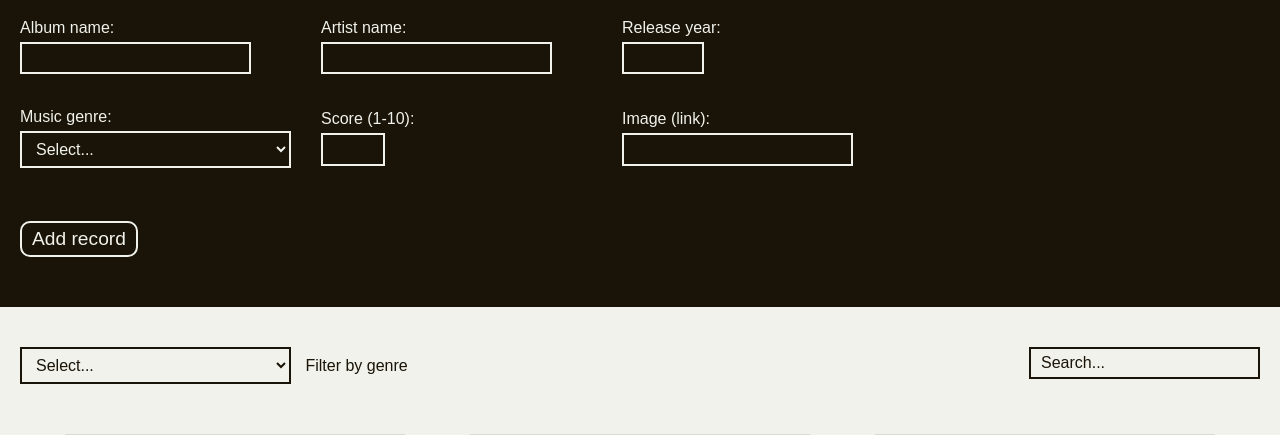
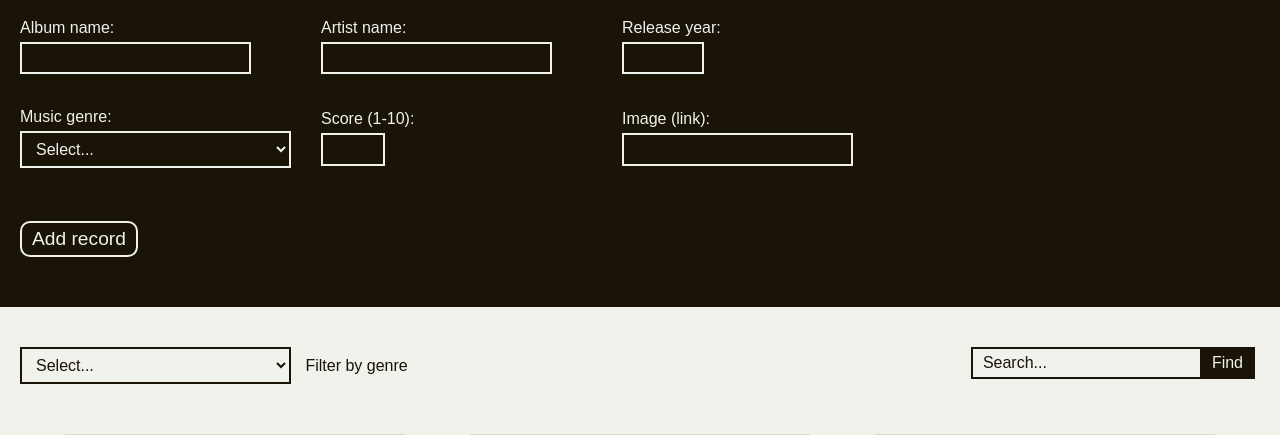
Before and after one commit to Benpeake/collection, a PHP site: page / in a window 1280 px wide. Shown: the part 140-575 px from the top of the page. Run offline with PHP 8.4, Linux system fonts and the light colour scheme; data comes from the database, SQL or seed files in the repository; some web fonts are replaced.

Commit message:
search bar working

```diff
--- a/css/styles.css
+++ b/css/styles.css
@@ -262,6 +262,35 @@ input{
   margin: 40px 10px 0 20px;
 }
 
+.filterText{
+  background-color: var(--white);
+  border: 2px solid var(--black);
+  color: var(--black);
+  margin-right: 0 !important;
+}
+
+.filterTextSubmit{
+  background-color: var(--black);
+  border: 2px solid var(--black);
+  color: var(--white);
+  margin-left: -2px !important;
+}
+
+.filterTextSubmit:hover{
+  background-color: var(--white);
+  border: 2px solid var(--black);
+  color: var(--black);
+  cursor: pointer;
+}
+
+.searchbar{
+  display: flex;
+  flex-direction: row;
+  flex-direction: start;
+  margin-top: 40px;
+  margin-right: 25px;
+}
+
 #textFilter{
   margin-right: 20px;
 }
--- a/index.php
+++ b/index.php
@@ -32,6 +32,7 @@ $newScore = $_POST['newScore'] ?? false;
 $newImg = $_POST['newImg'] ?? false;
 $CurrentrecordId  = $_POST['recordIDUpdate'] ?? false;
 $genreFilterID = $_GET['selectGenre'] ?? null;
+$textFilter = $_GET['textFilter'] ?? null;
 
 //on new record submit...
 if (isset($_POST['newRecord'])) {
@@ -114,11 +115,20 @@ if (isset($_POST['addRecordForm'])) {
     unset($_GET['updated']);
 }
 
+
+
 // Either show all products or filtered records...
 if (isset($_GET['selectGenre'])) {
     $allRecords = $recordModel->getAllRecords(0, $genreFilterID);
+    if(isset($_GET['filterTextSubmit'])){
+        $allRecords = $recordModel->getAllRecords(0, $genreFilterID, $textFilter);
+    }
 } else {
     $allRecords = $recordModel->getAllRecords(0);
+    //handle search bar
+if(isset($_GET['filterTextSubmit'])){
+    $allRecords = $recordModel->getAllRecords(0, null, $textFilter);
+}
 }
 
 ?>
@@ -292,7 +302,10 @@ if (isset($_GET['selectGenre'])) {
             <label for='selectGenre'>Filter by genre</label>
         </form>
         <form method="GET" id='textFilterForm'>
-            <input type="text" class="filter" name='textFilter' id='textFilter' placeholder="Search..."/>
+            <div class="searchbar">
+                <input type="text" class="filterText" name='textFilter' id='textFilter' placeholder="Search..."/>
+                <input type="submit" class="filterTextSubmit" name='filterTextSubmit' id='textFilterSubmit' value="Find" />
+            </div>
         </form>
     </div>
     <!-- Filter records -->
```
